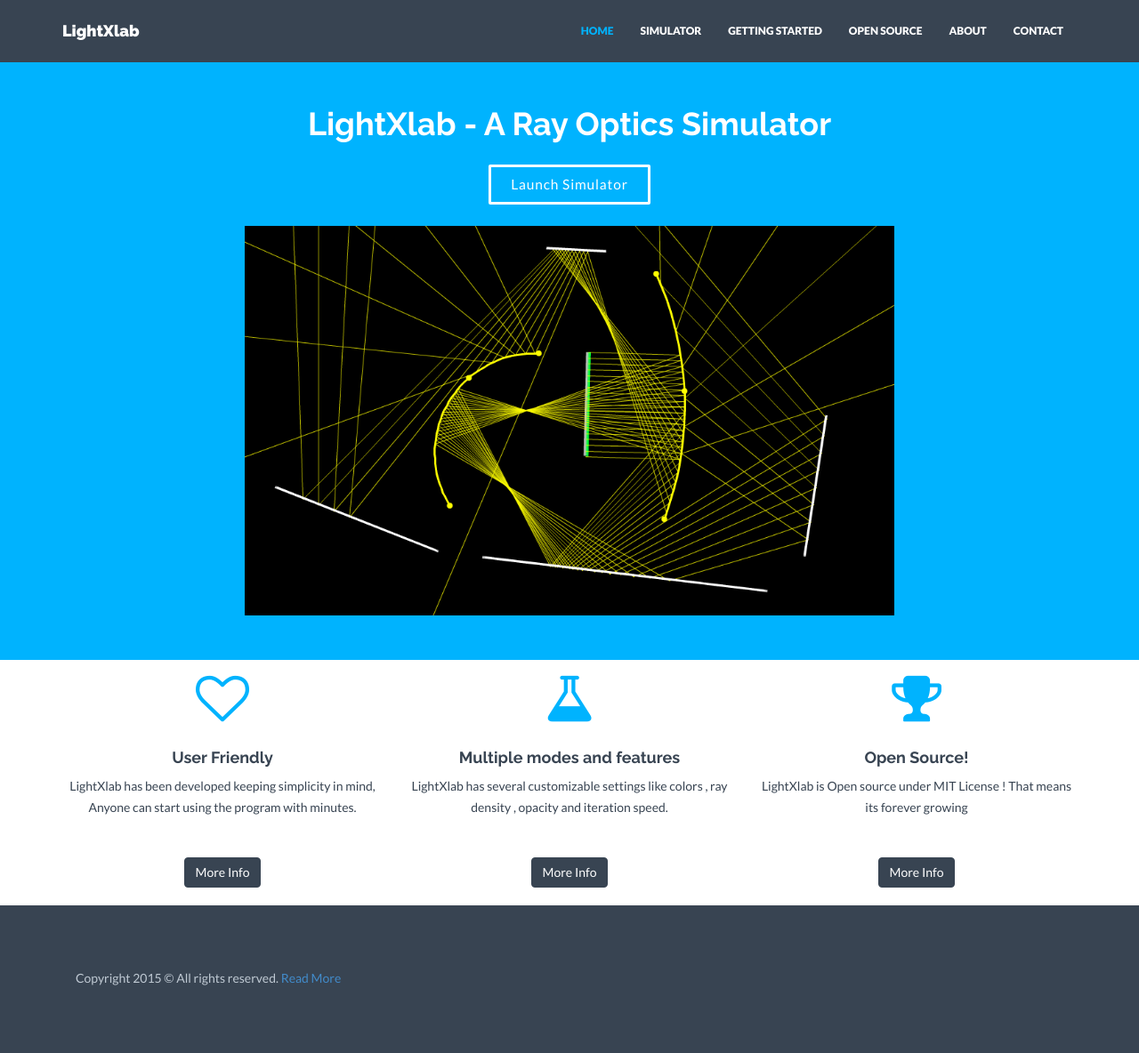
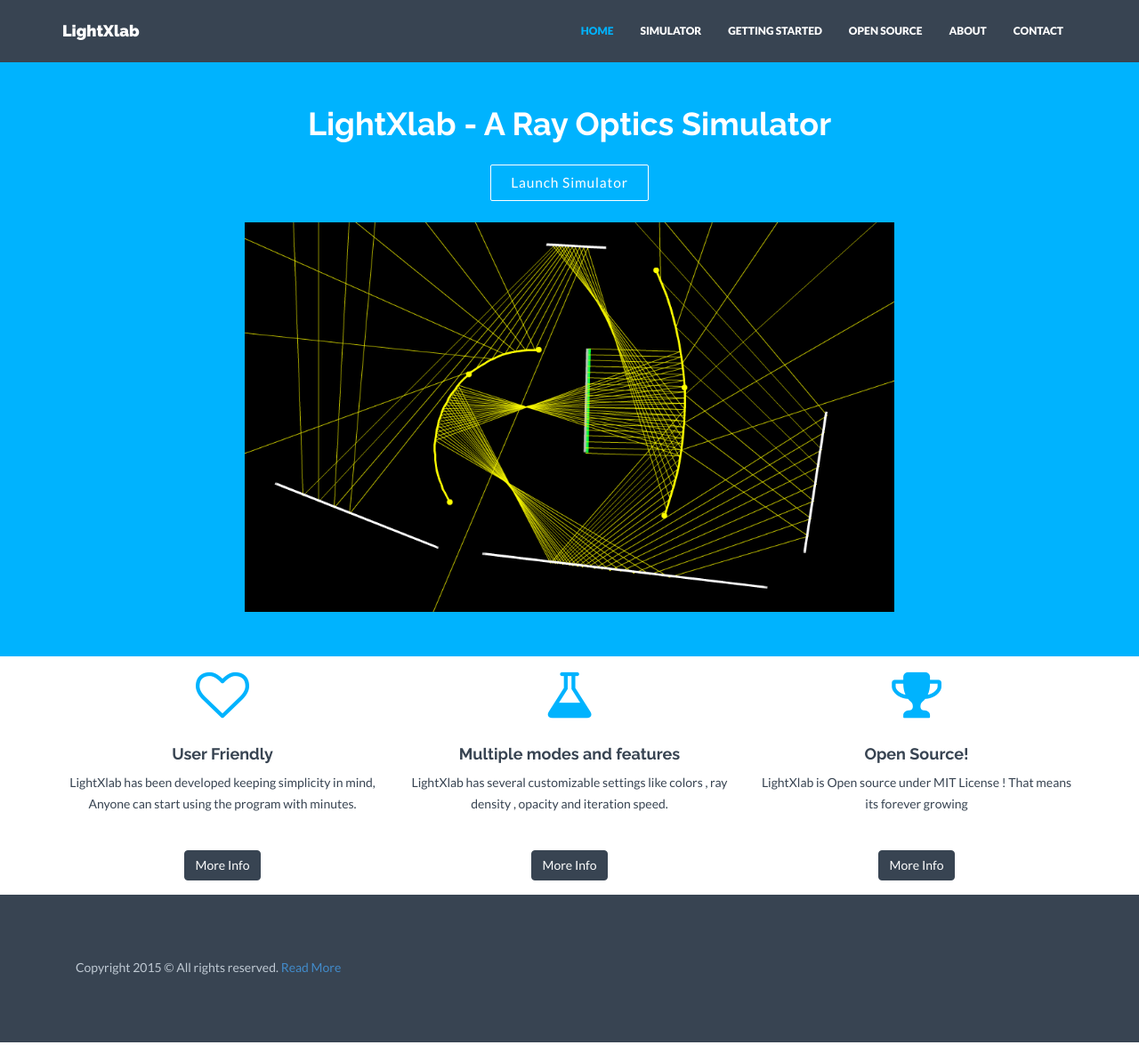
Before and after one commit to satu0king/LightXlab, a Jekyll site: the page built from index.html, in a window 1280 px wide and 1184 px high. Shown: the whole window at 89% size. Built offline with Jekyll 4.4.1, drawn with Linux system fonts in a browser that asks for light colours; nearby versions of some CDN libraries.

Commit message:
Update style.css

```diff
--- a/_includes/css/style.css
+++ b/_includes/css/style.css
@@ -145,7 +145,7 @@
   color: #fff;
   background-color: {{ site.colors.secondary }};
   border-color: {{ site.colors.secondary }};
-  margin: 8px;
+  margin: 4px;
 }
 .btn-theme:hover,
 .btn-theme:focus,
@@ -166,7 +166,7 @@
 }
 .dmbutton {
 	background:rgba(0, 0, 0, 0);
-	border: 3px solid #ffffff;
+	border: 1px solid #ffffff;
 	color: #ffffff;
 	-webkit-border-radius: 2px;
 	border-radius: 2px;
```
